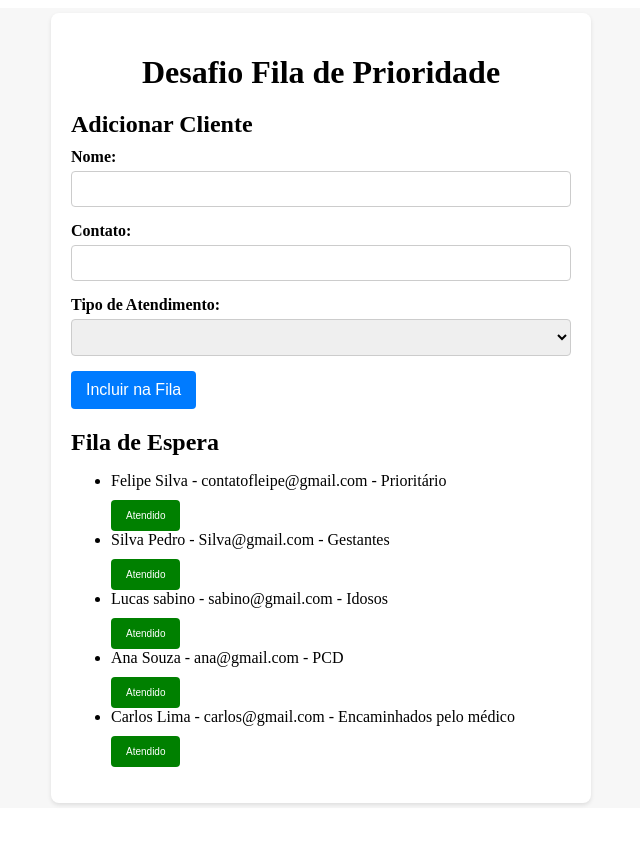
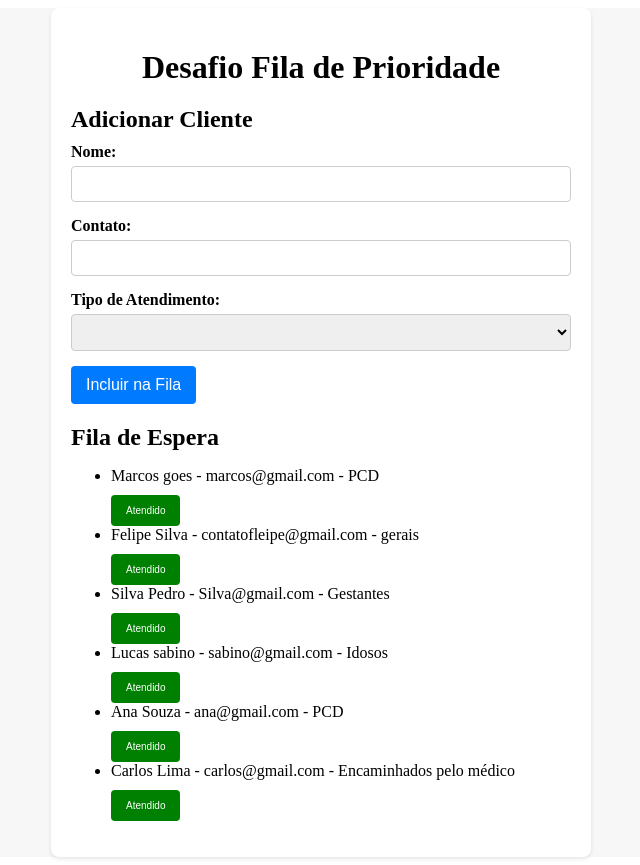
Before and after one commit to Felipe-Gs/DesafioFilaPcdoc, an Angular app: page / in a window 1280 px wide. Shown: the whole page, without its empty margins (319-959 px from the left). Before the commit the page ends 816 px from the top, so only its background shows below. Built offline with nearby package versions, Linux system fonts and the light colour scheme.

Commit message:
feat: added serviced property

```diff
--- a/src/app/app.component.ts
+++ b/src/app/app.component.ts
@@ -4,6 +4,7 @@ interface Client {
   nome: string;
   contato: string;
   tipoAtendimento: string;
+  atendido: boolean;
 }
 
 @Component({
@@ -16,29 +17,45 @@ export class AppComponent {
     nome: '',
     contato: '',
     tipoAtendimento: '',
+    atendido: false,
   };
 
   filaClientes: Client[] = [
     {
+      nome: 'Marcos goes',
+      contato: 'marcos@gmail.com',
+      tipoAtendimento: 'PCD',
+      atendido: false,
+    },
+    {
       nome: 'Felipe Silva',
       contato: 'contatofleipe@gmail.com',
-      tipoAtendimento: 'Prioritário',
+      tipoAtendimento: 'gerais',
+      atendido: false,
     },
     {
       nome: 'Silva Pedro',
       contato: 'Silva@gmail.com',
       tipoAtendimento: 'Gestantes',
+      atendido: false,
     },
     {
       nome: 'Lucas sabino',
       contato: 'sabino@gmail.com',
       tipoAtendimento: 'Idosos',
+      atendido: false,
     },
-    { nome: 'Ana Souza', contato: 'ana@gmail.com', tipoAtendimento: 'PCD' },
+    {
+      nome: 'Ana Souza',
+      contato: 'ana@gmail.com',
+      tipoAtendimento: 'PCD',
+      atendido: false,
+    },
     {
       nome: 'Carlos Lima',
       contato: 'carlos@gmail.com',
       tipoAtendimento: 'Encaminhados pelo médico',
+      atendido: false,
     },
   ];
 
@@ -48,25 +65,38 @@ export class AppComponent {
     this.novoCliente = {
       nome: '',
       contato: '',
-      tipoAtendimento: 'Normal',
+      tipoAtendimento: '',
+      atendido: false,
     };
   }
 
+  // Exemplo: Se alguém do tipo Encaminhados pelo médico(nível
+  // dois) for inserido na fila ele será prioridade e estará acima na
+  // listagem sobre todos do tipo Casos gerais (nível 3).
   ordenarFila() {
+    const prioridades: { [key: string]: number } = {
+      Gestantes: 3,
+      Idosos: 3,
+      PCD: 3,
+      Encaminhados: 2,
+      gerais: 1,
+    };
+
     this.filaClientes.sort((a, b) => {
-      if (
-        a.tipoAtendimento === 'Prioritário' &&
-        b.tipoAtendimento === 'Normal'
-      ) {
-        return -1;
-      } else if (
-        a.tipoAtendimento === 'Normal' &&
-        b.tipoAtendimento === 'Prioritário'
-      ) {
-        return 1;
-      } else {
-        return 0;
-      }
+      const prioridadeA = prioridades[a.tipoAtendimento];
+      const prioridadeB = prioridades[b.tipoAtendimento];
+
+      if (prioridadeA === undefined) return 1;
+      if (prioridadeB === undefined) return -1;
+
+      return prioridadeB - prioridadeA;
     });
   }
+
+  // Somente o próximo cliente a ser atendido recebe ao lado do seu
+  // nome na lista um botão (ATENDIDO), que o remove da
+  // listagem(fila).Seria interessante conseguir visualizar as pessoas
+  // que já foram atendidas
+
+  visualizarAtendidos() {}
 }
```
